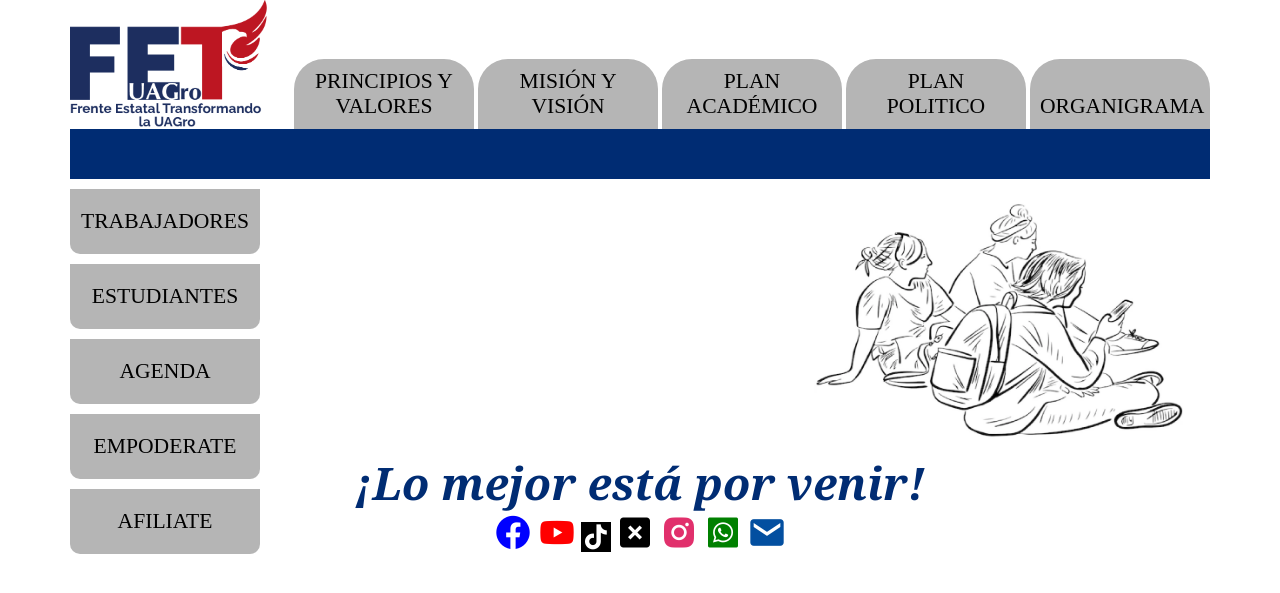
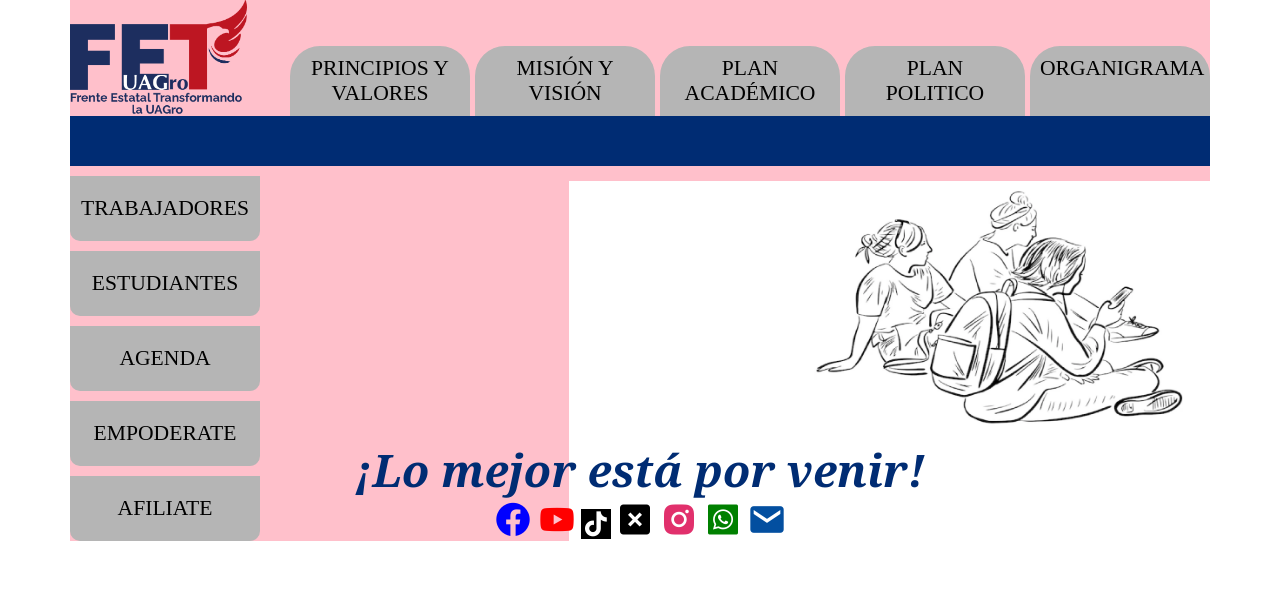
Before and after one commit to fhjosemanuel/A2-23012024, a PHP site: page / in a window 1280 px wide. Shown: the top 593 px of the page. Run offline with PHP 8.4, Linux system fonts and the light colour scheme.

Commit message:
Se aplico modificación al menú horizontal para que los grupos sean iguales.

```diff
--- a/index.html
+++ b/index.html
@@ -72,11 +72,11 @@
             <div class="my-header">
                 <img src="resources/img/logo.png" alt="FET UAGRO" class="my-logo">
                 <div class="my-horizontal-list">
-                    <div class="option">PRINCIPIOS Y VALORES</div>
-                    <div class="option">MISIÓN Y VISIÓN</div>
-                    <div class="option">PLAN ACADÉMICO</div>
-                    <div class="option">PLAN POLITICO</div>
-                    <div class="option justify-li">ORGANIGRAMA</div>
+                    <div class="option" onclick="">PRINCIPIOS Y VALORES</div>
+                    <div class="option" id="misionVision">MISIÓN Y VISIÓN</div>
+                    <div class="option" id="planAcademico">PLAN ACADÉMICO</div>
+                    <div class="option" id="planPolitico">PLAN POLITICO</div>
+                    <div class="option" id="organigrama">ORGANIGRAMA</div>
                 </div>
             </div>
             <div class="my-blue-stripe"></div>
--- a/resources/css/styles.css
+++ b/resources/css/styles.css
@@ -13,12 +13,18 @@
 }
 
 .my-header{
+    background-color: pink;
     display: flex;
     justify-content:space-between;
     align-items: end;
+    width: 100%;
 }
     .my-logo{
-        width: 200px;
+        width: 180px;
+    }
+    .my-horizontal-list{
+        display: flex;
+        justify-content: end;
     }
     .my-horizontal-list .option{
         text-align: center;
@@ -26,6 +32,7 @@
         display: inline-block;
         width: 160px;
         padding: 10px;
+        margin-left: 5px;
         border-radius: 30px 30px 0px 0px;
         font-size: 1.35rem;
         cursor: pointer;
@@ -34,9 +41,6 @@
         .my-horizontal-list .option:hover{
             background-color: #002C73;
             color: #fff;
-        }
-        .my-horizontal-list .justify-li{
-            padding-top: 1.62em;
         }
 
 .my-blue-stripe{
```
Also changed, not shown: resources/js/inicio.js (added).
